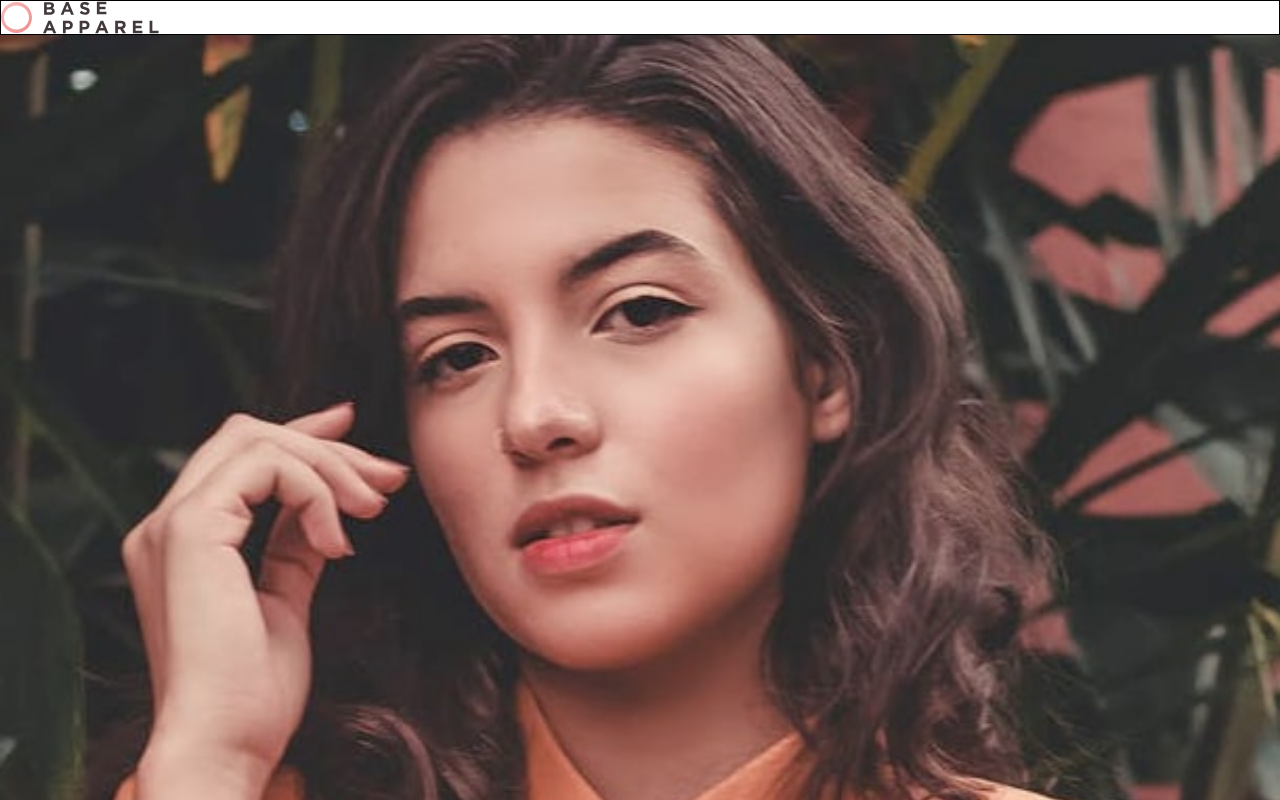
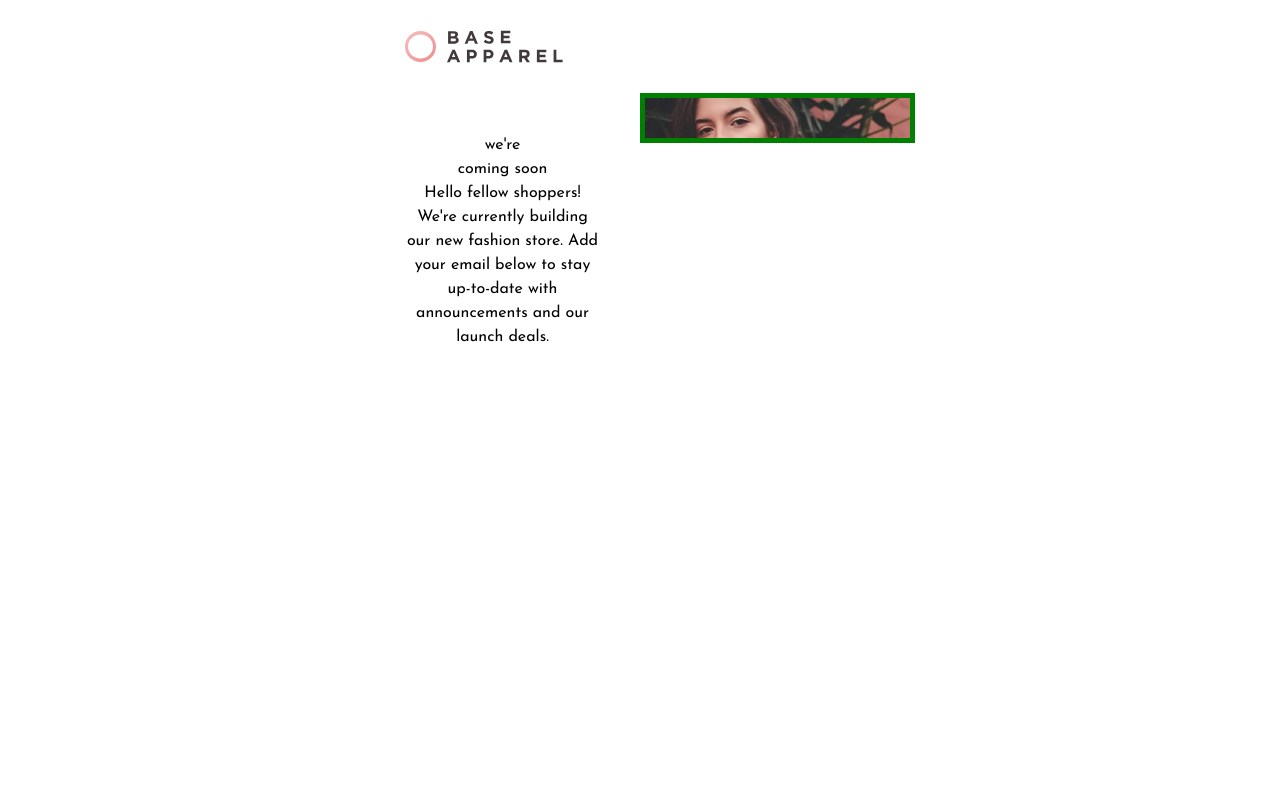
Before and after one commit to mdrizwanfk/fem-base-apparel-coming-soon, a React (Create React App) app: page / in a window 1280 px wide. Shown: the top 800 px of the page. Built offline with nearby package versions, Linux system fonts and the light colour scheme.

Commit message:
dangerouslySetInnerHTML attribute and some css.

```diff
--- a/src/components/Header.js
+++ b/src/components/Header.js
@@ -1,9 +1,10 @@
 import React from "react";
 import logo from "../assets/images/logo.svg";
+import styles from "./Header.module.css";
 
 const Header = ({ contained = false }) => {
   return (
-    <header className="container" style={{ border: "1px solid black" }}>
+    <header className={styles["container"]}>
       <img src={logo} alt="base apparel logo" />
     </header>
   );
--- a/src/components/Header.module.css
+++ b/src/components/Header.module.css
@@ -1,3 +1,3 @@
 .container {
-  background-color: aqua;
+  padding: 3rem 4rem;
 }
--- a/src/data/constants.json
+++ b/src/data/constants.json
@@ -4,7 +4,7 @@
             "id": "comingSoon",
             "name": "Coming Soon",
             "config": {
-                "heading": "we're coming soon",
+                "heading": "<span>we're</span><br/><span>coming soon</span>",
                 "message": "Hello fellow shoppers! We're currently building our new fashion store. Add your email below to stay up-to-date with announcements and our launch deals."
             }
         }
--- a/src/index.css
+++ b/src/index.css
@@ -100,4 +100,6 @@ body {
   font-family: var(--ff-primary);
   font-size: var(--fs-body);
   font-weight: var(--fw-400);
+  display: grid;
+  justify-content: center;
 }
--- a/src/pages/ComingSoon.js
+++ b/src/pages/ComingSoon.js
@@ -2,28 +2,28 @@ import React from "react";
 
 import Header from "../components/Header";
 import data from "../data/constants.json";
-import heroImage from "../assets/images/hero-mobile.jpg";
-import heroImageDesktop from "../assets/images/hero-desktop.jpg";
 import styles from "./ComingSoon.module.css";
 
 const BannerMessage = ({ heading, message }) => {
   return (
-    <article className={styles["banner-message"]}>
-      <h1>{heading || "lorem ipsum"}</h1>
+    <article id={styles["banner-message"]} className={styles["banner-message"]}>
+      <h1 dangerouslySetInnerHTML={{ __html: heading || "lorem ipsum" }}></h1>
       <p>{message || "ipsum lorem"}</p>
     </article>
   );
 };
 
 const BannerImage = () => {
-  // todo: i feel like, a div container with a background image will be much better as the img tag here when setting a height, is distorting the image and it is also not possible to contain/cover the image with direct image tag, if it's background, i could do background-size: cover/contain.
-  // conclusion: just use div container with background image untill you figure out the picture>source>img process.
-  return (
-    <picture style={{ backgroundColor: "green" }}>
-      <source srcSet={heroImageDesktop} media="(min-width: 768px)" />
-      <img src={heroImage} alt="hero" style={{ width: "100%" }} />
-    </picture>
-  );
+  return <div id={styles["banner-image"]}></div>;
+
+  // note: i would love it this way, but i'm blocked to move ahead..
+  // ref: README.md
+  // return (
+  //   <picture id={styles["banner-image"]} style={{ backgroundColor: "green" }}>
+  //     <source srcSet={heroImageDesktop} media="(min-width: 768px)" />
+  //     <img src={heroImage} alt="hero" style={{ width: "100%" }} />
+  //   </picture>
+  // );
 };
 
 const ComingSoon = () => {
@@ -32,13 +32,13 @@ const ComingSoon = () => {
   const { heading, message } = config;
 
   return (
-    <>
+    <main className={styles["container"]}>
       <Header contained />
-      <main className={styles["cs-grid"]}>
+      <section className={styles["cs-grid"]}>
         <BannerImage />
         <BannerMessage heading={heading} message={message} />
-      </main>
-    </>
+      </section>
+    </main>
   );
 };
 
--- a/src/pages/ComingSoon.module.css
+++ b/src/pages/ComingSoon.module.css
@@ -1,7 +1,36 @@
+.container {
+  max-width: 55rem;
+}
+
+#banner-image {
+  height: 30rem;
+  background-image: url("../assets/images/hero-mobile.jpg");
+  background-repeat: no-repeat;
+  background-size: cover;
+}
+
 .banner-message {
-  background-color: aquamarine;
+  margin: 4rem;
+  text-align: center;
 }
 
 .cs-grid {
   display: grid;
 }
+
+@media screen and (min-width: 992px) {
+  .cs-grid {
+    display: grid;
+    grid-template-columns: repeat(2, 1fr);
+  }
+
+  #banner-image {
+    order: 2;
+    height: 5rem;
+    border: 5px solid green;
+  }
+
+  #banner-message {
+    order: 1;
+  }
+}
```
Also changed, not shown: 1 other file (tests, documents, lock files or other folders).
